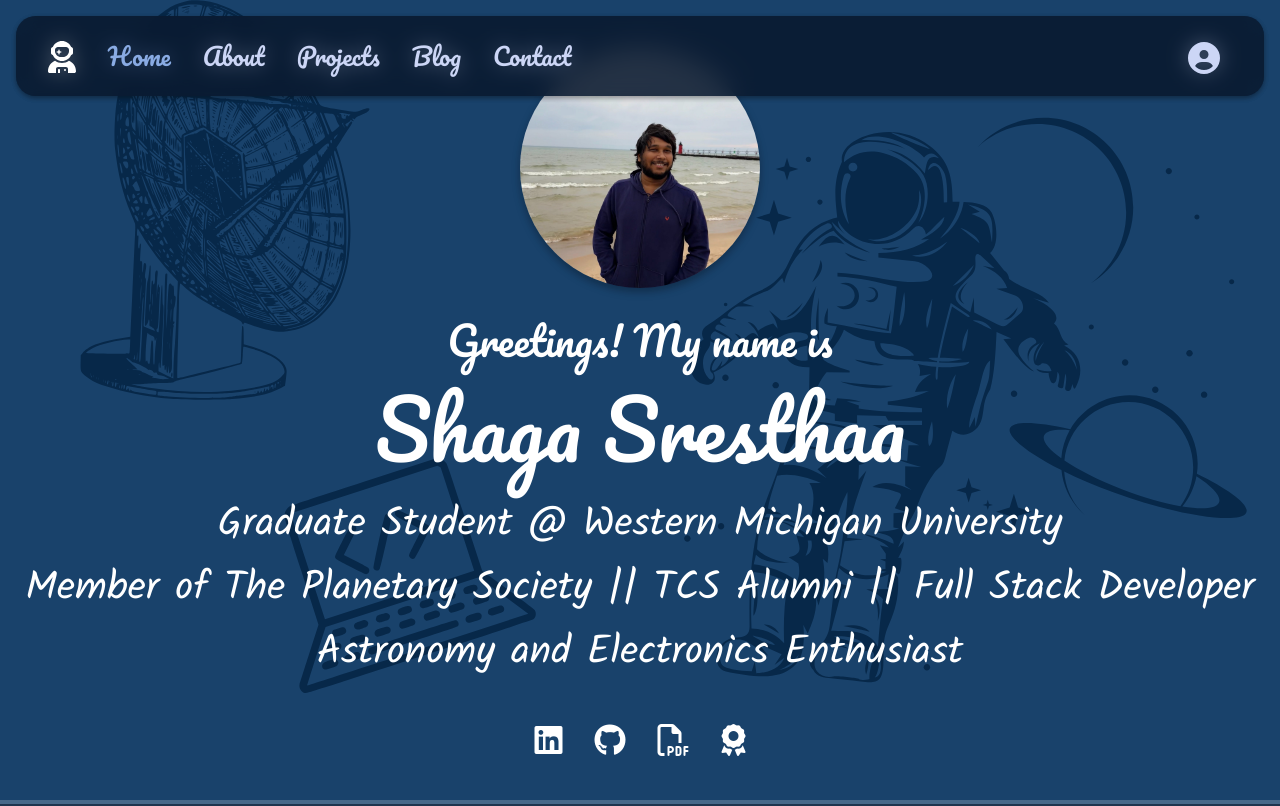
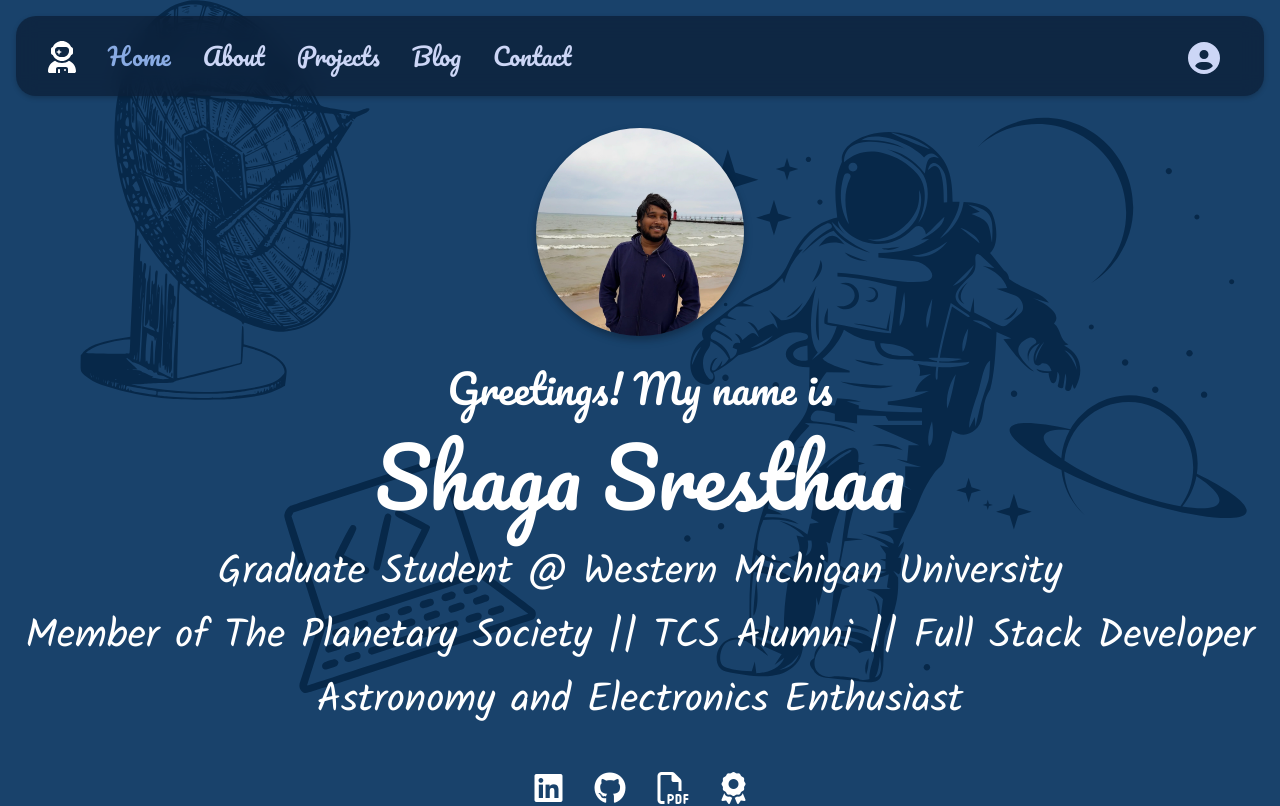
Before and after one commit to Shagasresthaa/portfoliosite_v4_user_ui, a Vue app: page / in a window 1280 px wide. Shown: the top 806 px of the page. Built offline with nearby package versions, Linux system fonts and the light colour scheme.

Commit message:
working on additional home page links, about page design in progress, completed home page responsiveness. added background graphics, code cleanup

```diff
--- a/src/App.vue
+++ b/src/App.vue
@@ -1,8 +1,8 @@
 <template>
   <div id="app">
     <BackgroundComponent />
-    <AppNavbar />
-    <router-view />
+    <AppNavbar class="nav" />
+    <router-view class="dyncont" />
   </div>
 </template>
 
--- a/src/components/AppNavbar.vue
+++ b/src/components/AppNavbar.vue
@@ -37,11 +37,7 @@
             <router-link class="nav-link" to="/contact">Contact</router-link>
           </li>
         </ul>
-        <button
-          class="btn btn-outline-success login-btn"
-          type="button"
-          @click="onLogin"
-        >
+        <button class="btn login-btn" type="button" @click="onLogin">
           <font-awesome-icon icon="user-circle" />
         </button>
       </div>
--- a/src/styles/App.scss
+++ b/src/styles/App.scss
@@ -7,7 +7,7 @@
   margin: 0;
   padding: 0;
   background-color: var(--background-color) !important;
-  height: 100%;
+  min-height: 100vh;
 }
 
 #app {
@@ -15,5 +15,5 @@
   flex-direction: column;
   min-height: 100vh;
   justify-content: space-between;
-  overflow: hidden; // Prevents unexpected scrolling issues
+  overflow: hidden;
 }
--- a/src/styles/Footer.scss
+++ b/src/styles/Footer.scss
@@ -38,10 +38,9 @@
   }
 }
 
-/* Media queries for different device sizes */
 @media (max-width: 1024px) {
   .flogo img {
-    height: medium; // Slightly reduced size for mid-sized devices
+    height: medium;
   }
   .text-center {
     font-size: medium;
@@ -59,7 +58,7 @@
     flex: unset;
   }
   .flogo img {
-    height: smalls; // Further reduction for smaller screens
+    height: smalls;
   }
   .text-center {
     font-size: smaller;
--- a/src/styles/HomePage.scss
+++ b/src/styles/HomePage.scss
@@ -4,7 +4,7 @@
   min-height: 100vh;
   align-items: center;
   width: 100%;
-  color: white; // Ensure all text within home is white
+  color: white;
 }
 
 .content-area {
@@ -14,7 +14,7 @@
   justify-content: center;
   align-items: center;
   width: 100%;
-  margin-top: 3rem; // Default top margin
+  margin-top: 3rem;
 }
 
 .introsec {
@@ -48,7 +48,7 @@
 }
 
 .mcont {
-  margin: 10px 0; // Uniform margin for vertical spacing
+  margin: 10px 0;
 }
 
 .lnks {
@@ -82,9 +82,10 @@
   color: rgb(243, 140, 4);
 }
 
-@media (max-width: 768px) {
-  .content-area {
-    margin-top: 2rem;
+/* Small screens and narrow tall screens */
+@media (max-width: 768px) and (max-height: 700px) {
+  .home {
+    margin-top: 15vh;
   }
 
   .profile-pic {
@@ -93,9 +94,22 @@
   }
 }
 
-@media (max-width: 480px) {
-  .content-area {
-    margin-top: 1.5rem;
+/* Standard small screens */
+@media (max-width: 768px) and (min-height: 701px) {
+  .home {
+    margin-top: 10vh;
+  }
+
+  .profile-pic {
+    width: 12rem;
+    height: 12rem;
+  }
+}
+
+/* Very small screens */
+@media (max-width: 480px) and (max-height: 600px) {
+  .home {
+    margin-top: 20vh;
   }
 
   .profile-pic {
@@ -103,3 +117,62 @@
     height: 10rem;
   }
 }
+
+@media (max-width: 480px) and (min-height: 601px) {
+  .home {
+    margin-top: 15vh;
+  }
+
+  .profile-pic {
+    width: 10rem;
+    height: 10rem;
+  }
+}
+
+/* iPhone XR, iPhone 12 Pro, and similar devices */
+@media (max-width: 896px) and (min-height: 801px) {
+  .home {
+    margin-top: 8vh;
+  }
+
+  .profile-pic {
+    width: 13rem;
+    height: 13rem;
+  }
+}
+
+/* Medium to large screens */
+@media (min-width: 769px) and (max-height: 900px) {
+  .home {
+    margin-top: 10vh;
+  }
+
+  .profile-pic {
+    width: 13rem;
+    height: 13rem;
+  }
+}
+
+/* Tall screens */
+@media (min-width: 769px) and (min-height: 901px) {
+  .home {
+    margin-top: 5vh;
+  }
+
+  .profile-pic {
+    width: 13rem;
+    height: 13rem;
+  }
+}
+
+/* Extremely tall screens */
+@media (min-width: 1024px) and (min-height: 1200px) {
+  .home {
+    margin-top: 3vh;
+  }
+
+  .profile-pic {
+    width: 14rem;
+    height: 14rem;
+  }
+}
--- a/src/views/HomePage.vue
+++ b/src/views/HomePage.vue
@@ -1,6 +1,5 @@
 <template>
   <div class="home">
-    <AppNavbar class="navbar" />
     <div class="content-area">
       <img
         src="@/assets/propic.jpg"
@@ -47,13 +46,11 @@
 <script lang="ts">
 import { defineComponent } from "vue";
 import FooterComponent from "@/components/FooterComponent.vue";
-import AppNavbar from "@/components/AppNavbar.vue";
 
 export default defineComponent({
   name: "HomePage",
   components: {
     FooterComponent,
-    AppNavbar,
   },
 });
 </script>
```
